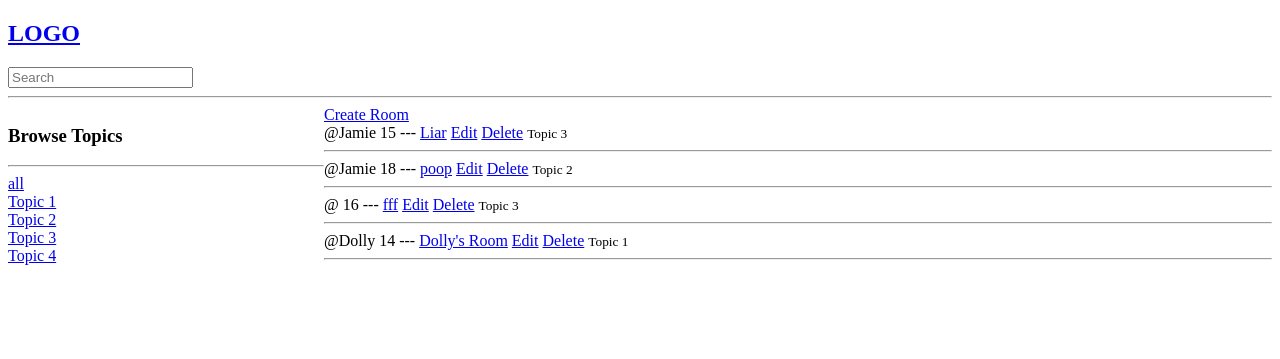
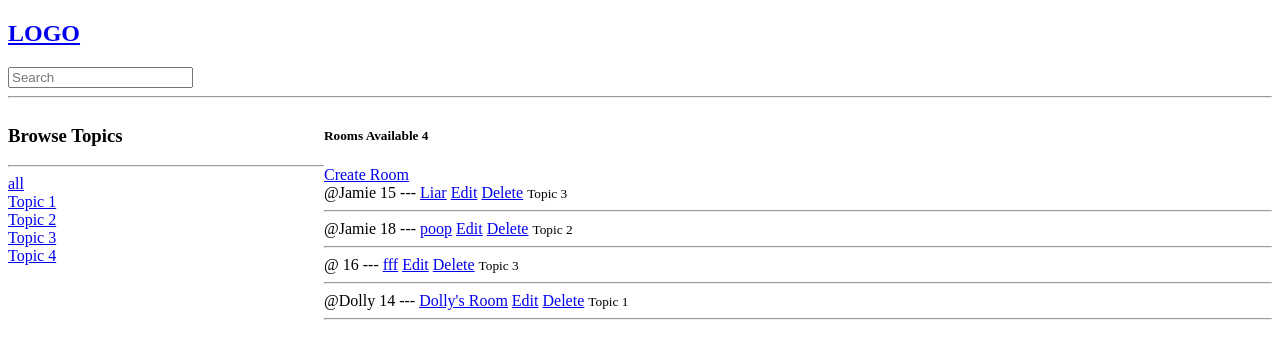
Before and after one commit to gregrell/DjangoLearn, a Django app: page / in a window 1280 px wide. Shown: the top 359 px of the page. Run offline with Django 4.2, Linux system fonts and the light colour scheme; data comes from the database, SQL or seed files in the repository.

Commit message:
Added a rooms count to the Home.html by taking the rooms objects returned by the Room.objcts.filter query and calling the built in method list .count() then passing the result through the context

```diff
--- a/OpenHouse/base/Templates/Base/Home.html
+++ b/OpenHouse/base/Templates/Base/Home.html
@@ -33,6 +33,7 @@
     </div>
 
     <div>
+        <h5>Rooms Available {{rooms_count}}</h5>
         <a href="{% url 'create-room' %}">Create Room</a>
         <div>
         {% for room in rooms %}
--- a/OpenHouse/base/views.py
+++ b/OpenHouse/base/views.py
@@ -18,6 +18,7 @@ def home(request):
         Q(name__icontains=q) |
         Q(description__icontains=q)
     )
+    rooms_count = rooms.count()
 
 
     # the topic__name looks at the topic foreign key object within the
@@ -28,7 +29,7 @@ def home(request):
     # This objects method is part of the models object
     # which is a database manager that will return all. notice you can call multiple methods on the same object
     # in the same line
-    context = {'rooms': rooms, 'topics':topics}
+    context = {'rooms': rooms, 'topics': topics, 'rooms_count': rooms_count}
     return render(request, 'Base/Home.html', context)
 
 
```
